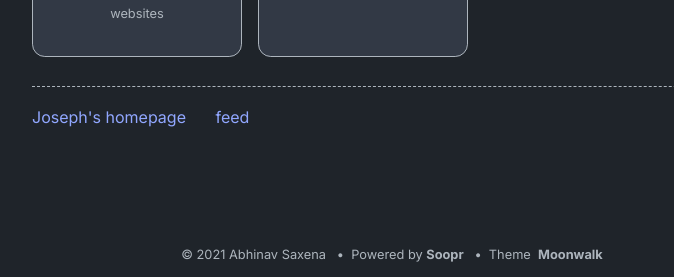
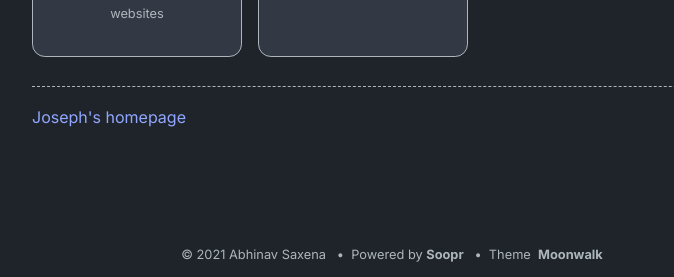
Before and after one commit to stackbit-projects/pleasant-oak-ce82d, a Jekyll site: the page built from index.md, in a window 1280 px wide. Shown: the part 1885-2162 px from the top of the page, without its empty margins (248-922 px from the left). Built offline with Jekyll 4.4.1, drawn with Linux system fonts in a browser that asks for light colours.

Commit message:
home.yml: updated footer_entries

```diff
--- a/_data/home.yml
+++ b/_data/home.yml
@@ -53,8 +53,6 @@ old_project_entries:
 footer_entries:
   - title: Joseph's homepage
     url: 'https://github.com/Josef9154'
-  - title: feed
-    url: feed.xml
 misc_entries:
   - title: this is an example vertical list
     url: false
```
